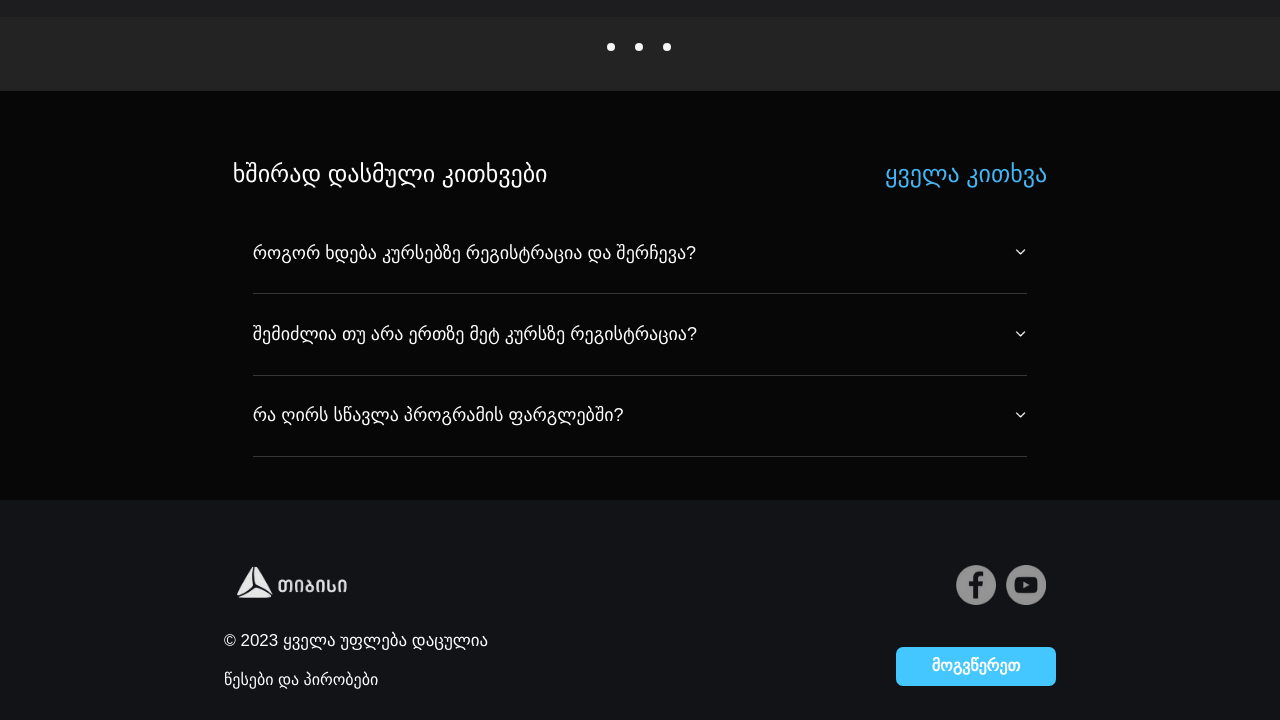
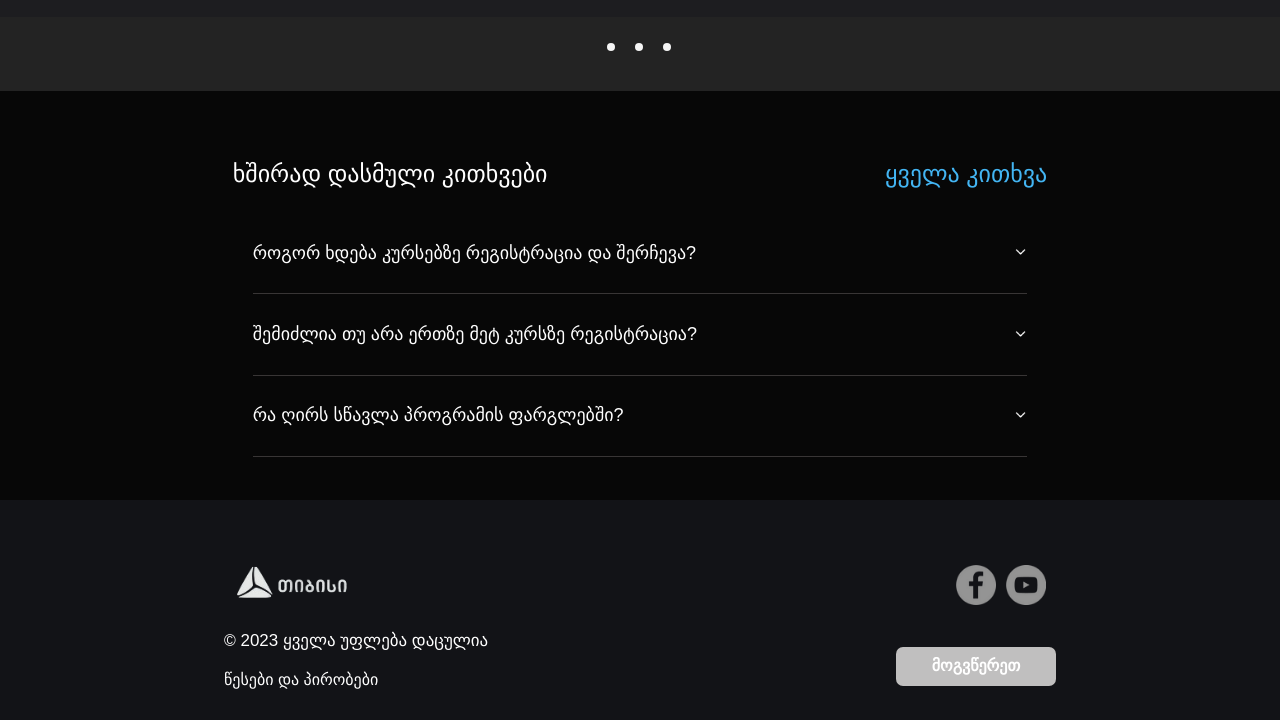
Before and after one commit to DatoGGT/TBC-x-USAID, a plain HTML site: page index.html in a window 1280 px wide. In both pictures the pointer is over the button "მოგვწერეთ". Shown: the part 2811-3531 px from the top of the page. Drawn offline with Linux system fonts and the light colour scheme.

Commit message:
last update

```diff
--- a/assets/styles/style.css
+++ b/assets/styles/style.css
@@ -575,6 +575,10 @@ background-color: rgb(68, 199, 255);
     font-weight: bolder;
 
 }
+.mail:hover{
+    cursor: pointer;
+    background-color: #c0bfbf;
+}
 /* mobile devices responsive */
 @media only screen and  (max-width: 610px) {
 
--- a/index.html
+++ b/index.html
@@ -111,7 +111,7 @@
             <a href="https://www.facebook.com/tbcbank/"><img src="./assets/Images/fb.webp" alt="fb"></a>
         <a href="https://www.youtube.com/channel/UCGk9R2LV2ywOL80r8Xc6xtQ"><img src="./assets/Images/yt.webp" alt="yt"></a>
         </figure>
-        <button  type="button">მოგვწერეთ</button>
+        <button class="mail" type="button">მოგვწერეთ</button>
     </div>
     </div>
     </footer>
```
Also changed, not shown: 1 other file.
